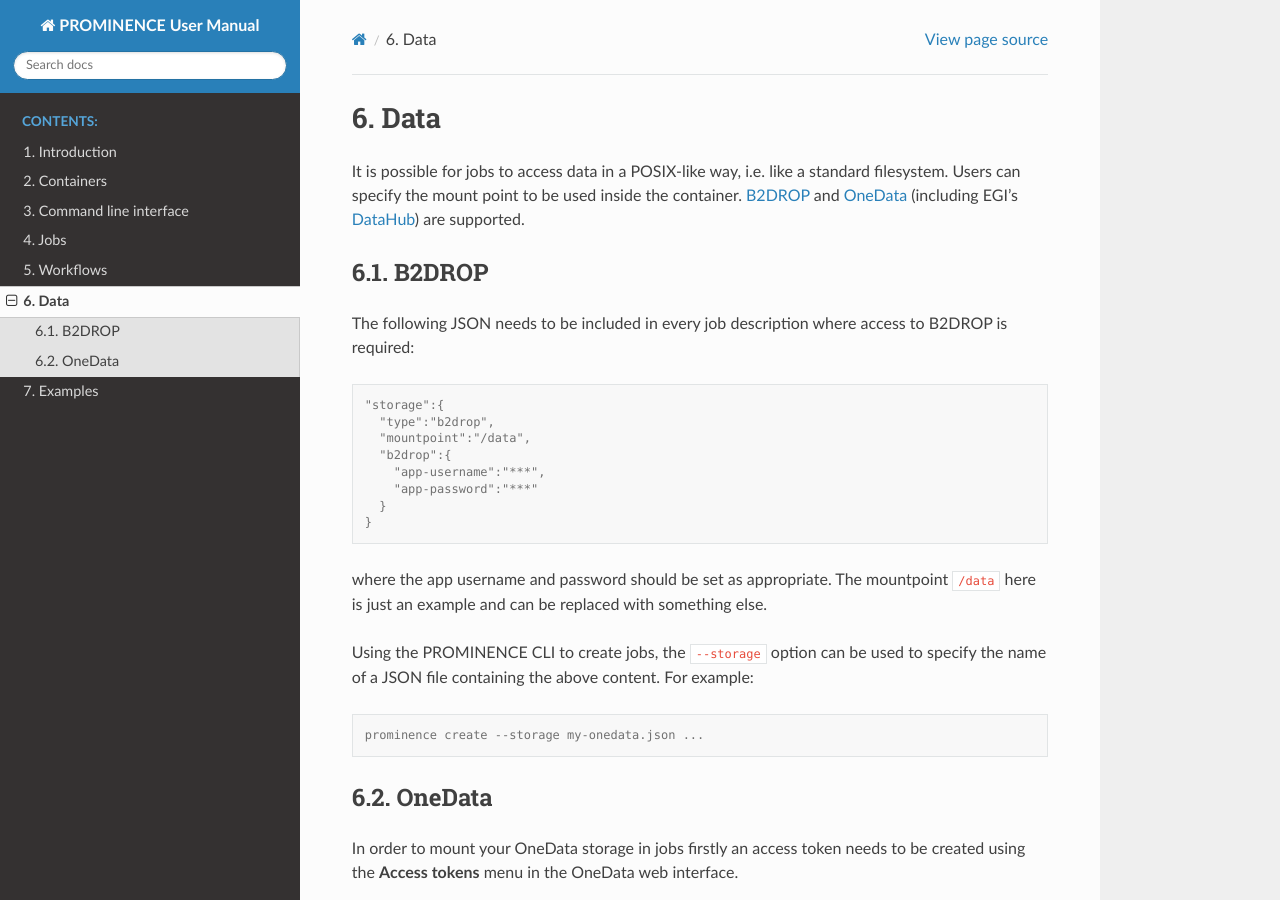
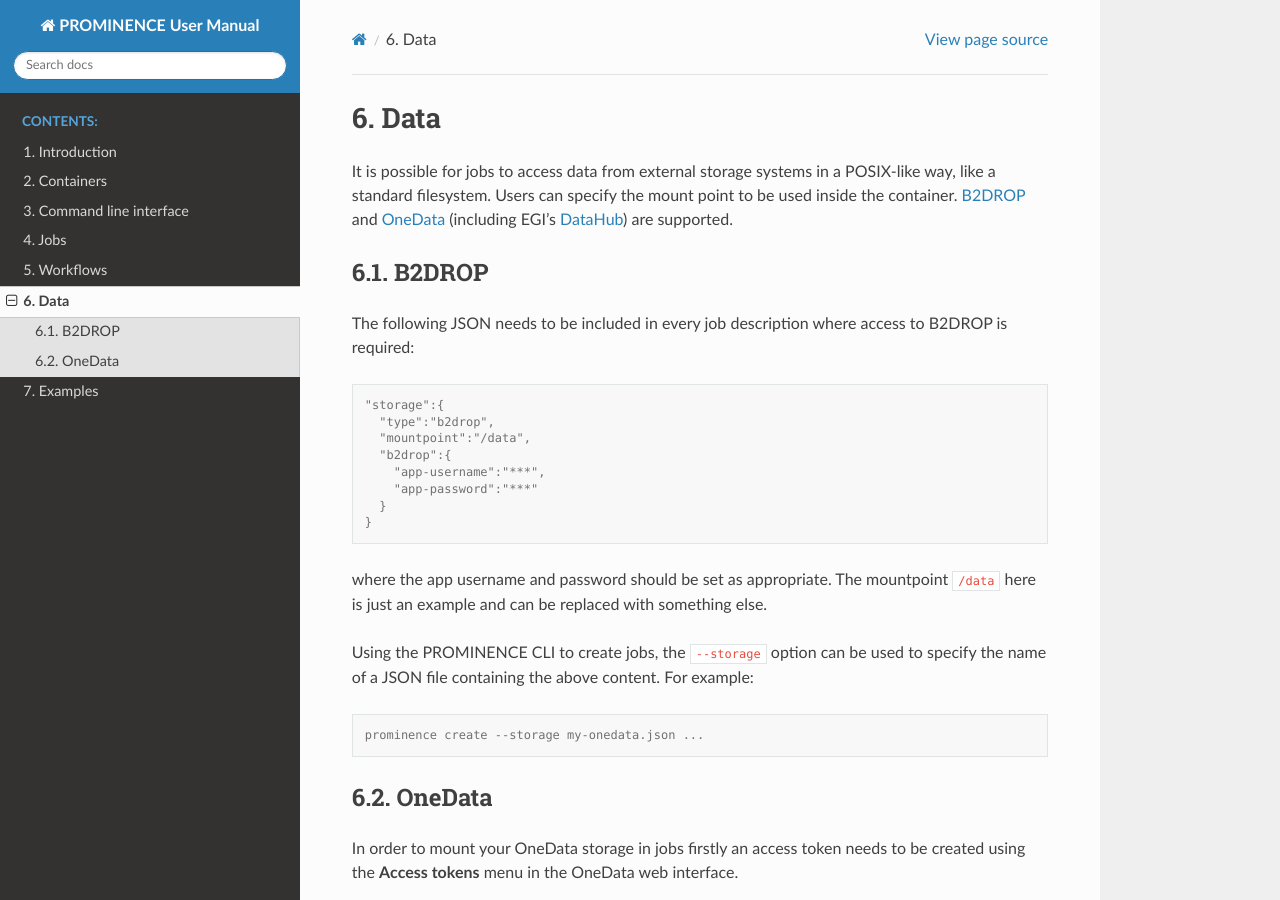
Before and after one commit to prominence-eosc/docs-eosc, a Sphinx documentation site: the page built from source/data.rst, in a window 1280 px wide and 900 px high. Built offline with Sphinx 7.4.7 and the Read the Docs theme 2.0.0, drawn with Linux system fonts in a browser that asks for light colours.

Commit message:
Mention external storage system

```diff
--- a/source/data.rst
+++ b/source/data.rst
@@ -3,7 +3,7 @@
 Data
 ====
 
-It is possible for jobs to access data in a POSIX-like way, i.e. like a standard filesystem. Users can specify the mount point to be used inside the container. `B2DROP <https://b2drop.eudat.eu>`_ and `OneData <https://onedata.org>`_ (including EGI's `DataHub <https://datahub.egi.eu>`_) are supported.
+It is possible for jobs to access data from external storage systems in a POSIX-like way, like a standard filesystem. Users can specify the mount point to be used inside the container. `B2DROP <https://b2drop.eudat.eu>`_ and `OneData <https://onedata.org>`_ (including EGI's `DataHub <https://datahub.egi.eu>`_) are supported.
 
 B2DROP
 ------
```
